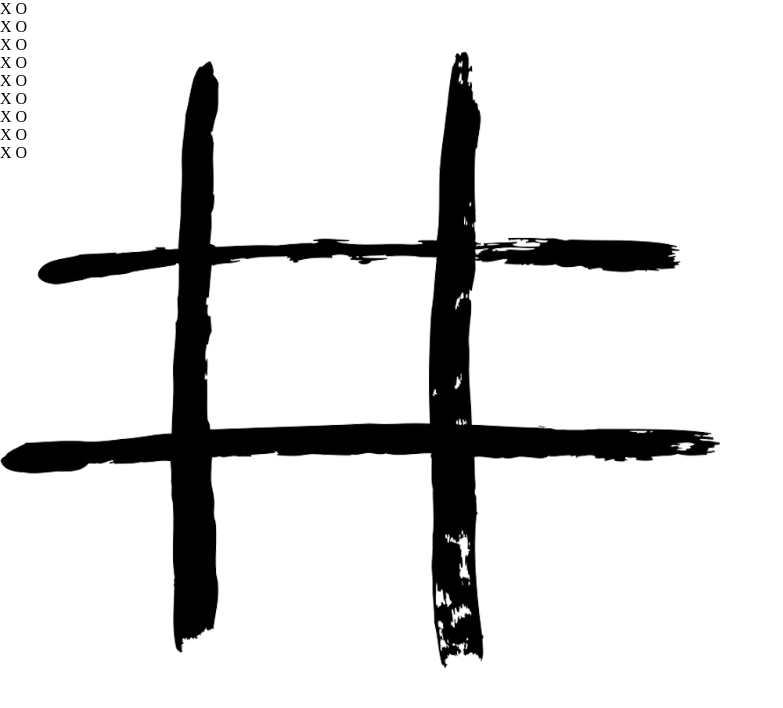
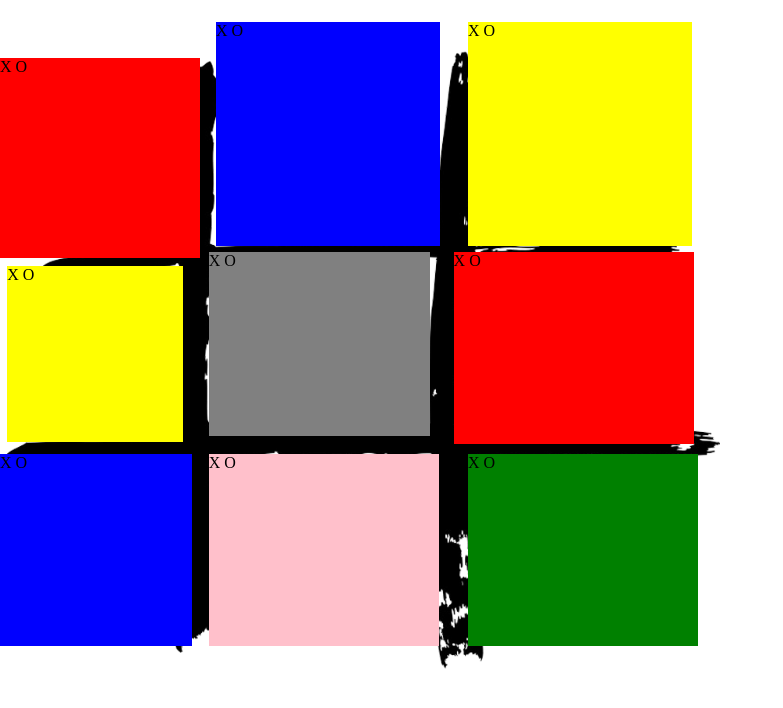
Before and after one commit to KhashayarAsghari/XO, a plain HTML site: page index.html in a window 1280 px wide. Shown: the whole page, without its empty margins (0-783 px from the left). Drawn offline with Linux system fonts and the light colour scheme.

Commit message:
boxes positioning

```diff
--- a/assets/sass/blocks/_container.scss
+++ b/assets/sass/blocks/_container.scss
@@ -1,20 +1,88 @@
 .container {
-    max-height: 90vh;
+    height: 90vh;
+    aspect-ratio: 1/1;
     display: inline-block;
     position: relative;
 
     &__frame {
-        max-height: 90vh;
+        height: 90vh;
+        aspect-ratio: 1/1;
         position: absolute;
         top: 0;
         left: 0;
     }
 
-    & #1{
+    .box {
+
         position: absolute;
-        top: 0;
+        aspect-ratio: 1/1;
+    }
+
+    & #one{
+        height: 25vh;
+        top: 8%;
         left: 0;
         background-color: red;
     }
 
+    & #two {
+        height: 28vh;
+        top: 3%;
+        left: 30%;
+        background-color: blue;
+    }
+
+    & #three {
+        height: 28vh;
+        top: 3%;
+        left: 65%;
+        background-color: yellow;
+    }
+
+    & #four {
+        height: 22vh;
+        top: 37%;
+        left: 1%;
+        background-color: yellow;
+    }
+
+    & #five {
+        height: 23vh;
+        top: 35%;
+        left: 29%;
+        aspect-ratio: 6/5;
+        background-color: gray;
+    }
+
+    & #six {
+        height: 24vh;
+        top: 35%;
+        left: 63%;
+        aspect-ratio: 5/4;
+        background-color: red;
+    }
+
+    & #seven {
+        height: 24vh;
+        top: 63%;
+        left: 0;
+        background-color: blue;
+    }
+
+    & #eight {
+        height: 24vh;
+        top: 63%;
+        left: 29%;
+        aspect-ratio: 6/5;
+        background-color: pink;
+    }
+
+    & #nine {
+        height: 24vh;
+        top: 63%;
+        left: 65%;
+        aspect-ratio: 6/5;
+        background-color: green;
+    }
+
 }
--- a/main.js
+++ b/main.js
@@ -97,4 +97,5 @@ function checkEqual(){
 
 for (const box of boxes) {
     box.addEventListener("click", markBox);
+
 }
```
Also changed, not shown: assets/css/main.min.css, 1 other file.
